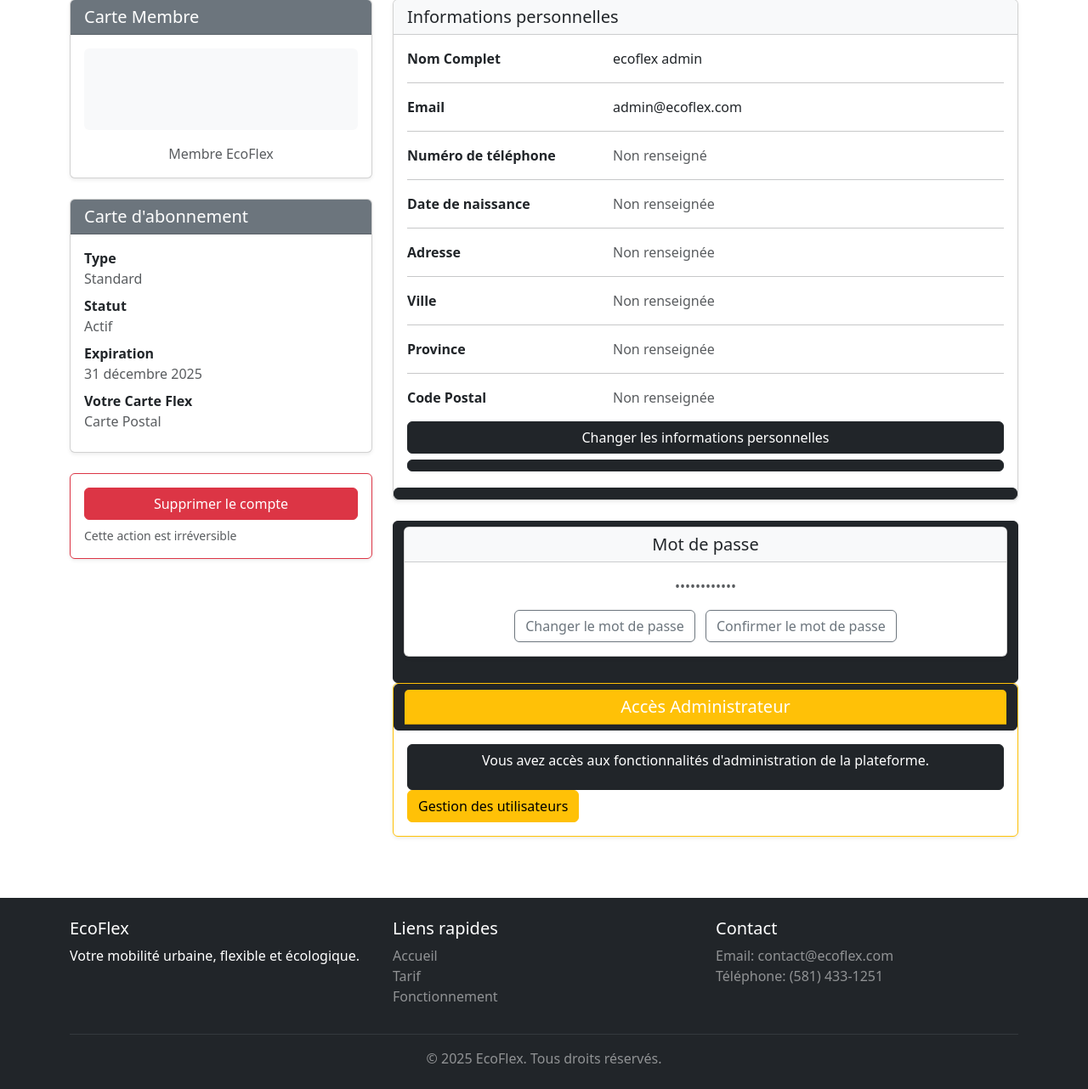
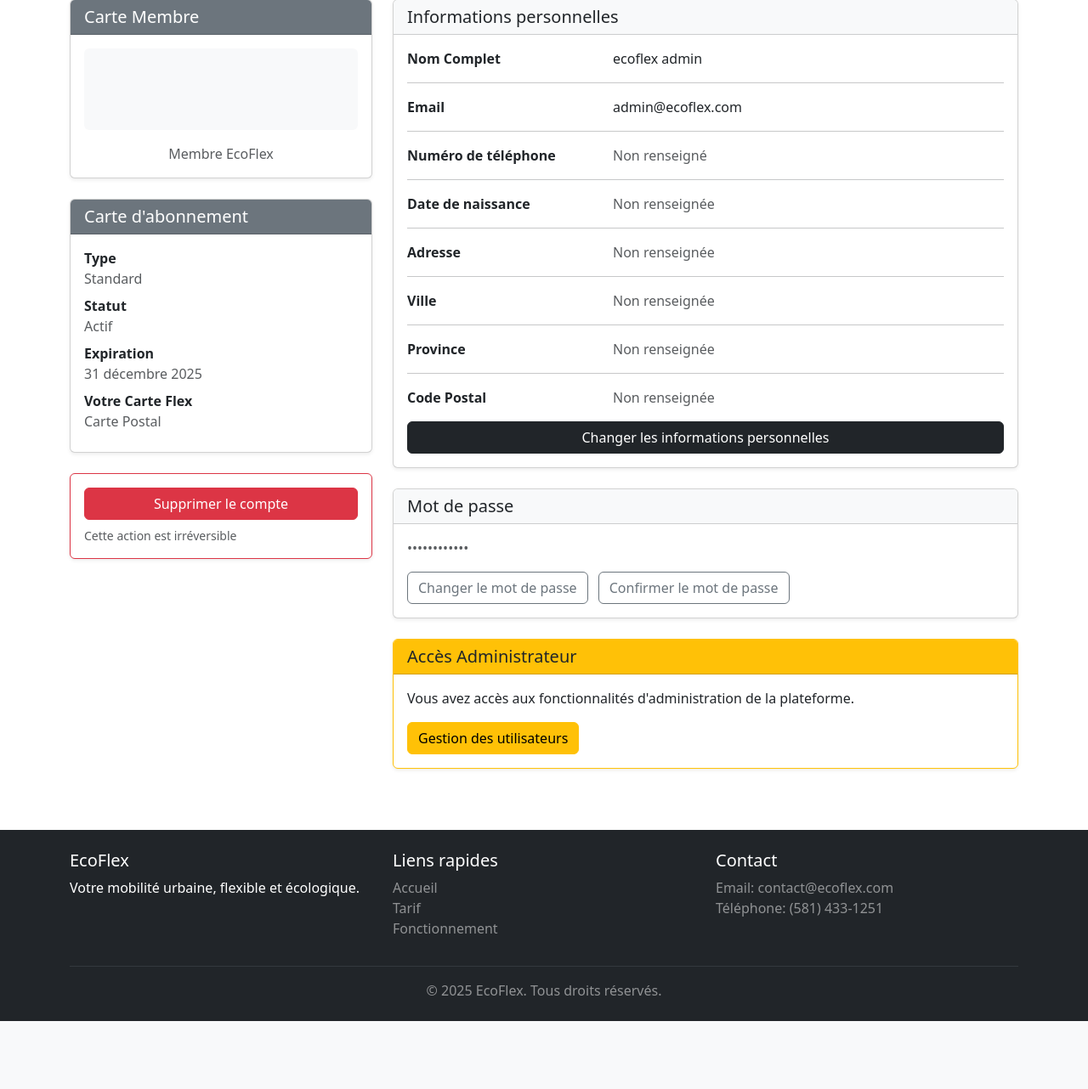
Before and after one commit to alphangenda/Projet_Web_Alpha_Ismail_Edouard, a Django app: page /profil/ in a window 1280 px wide. Shown: the part 130-1412 px from the top of the page at 85% size. After the commit the page ends 1332 px from the top, so only its background shows below. Run offline with Django 5.2, Linux system fonts and the light colour scheme; a user stored in the database is signed in.

Commit message:
Modification de profil.html

```diff
--- a/ecoflex/templates/ecoflex/profil.html
+++ b/ecoflex/templates/ecoflex/profil.html
@@ -129,7 +129,9 @@
                         </div>
                     </div>
                     <div class="mt-3">
-                        <a href="{% url 'modifier_profil' %}"  class="btn btn-dark w-100">Changer les informations personnelles</button>
+                        <a href="{% url 'modifier_profil' %}" class="btn btn-dark w-100">
+                            Changer les informations personnelles
+                        </a>
                     </div>
                 </div>
             </div>
```
